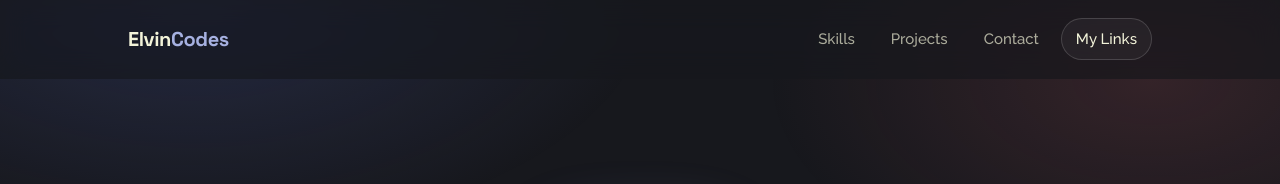
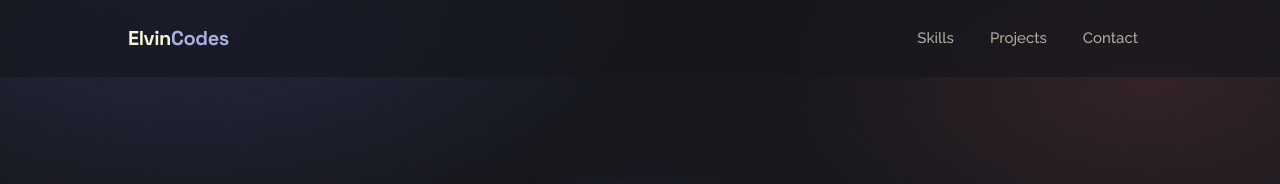
Before and after one commit to elvin-lucero/ElvinCodes, a plain HTML site: page index.html in a window 1280 px wide. Shown: the top 184 px of the page. Drawn offline with Linux system fonts and the light colour scheme.

Commit message:
Nav: temporarily remove "My Links" item (#7)
Remove the "My Links" CTA from the primary nav for now; it will be added
back once the linked page is more polished. The .nav__link_cta styles are
left in place so re-adding is a one-line change.

```diff
--- a/index.html
+++ b/index.html
@@ -59,13 +59,6 @@
             <li><a href="#skills" class="nav__link">Skills</a></li>
             <li><a href="#projects" class="nav__link">Projects</a></li>
             <li><a href="#contacts" class="nav__link">Contact</a></li>
-            <li>
-              <a
-                href="https://elvin-lucero.github.io/Elvins_Socials/"
-                class="nav__link nav__link_cta"
-                >My Links</a
-              >
-            </li>
           </ul>
         </nav>
       </header>
```
